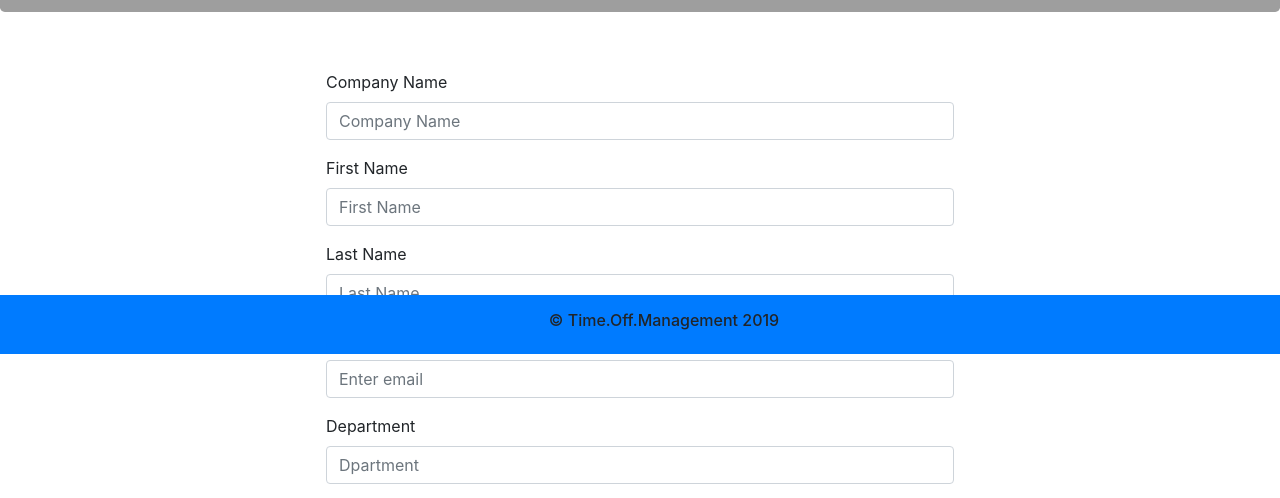
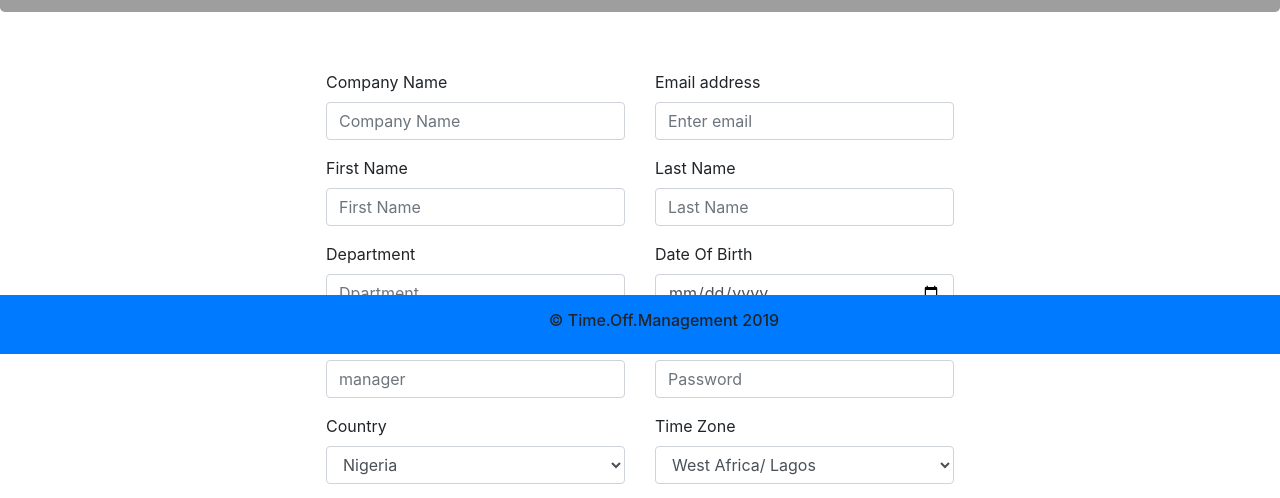
Before and after one commit to adisco4420/time-off-mgt-react, a React (Create React App) app: page /register in a window 1280 px wide. Shown: the part 446-944 px from the top of the page. Built offline with nearby package versions, Linux system fonts and the light colour scheme; grey boxes are pictures that could not be loaded.

Commit message:
update register page

```diff
--- a/src/component/auth/register/Register.js
+++ b/src/component/auth/register/Register.js
@@ -42,6 +42,7 @@ class Register extends React.Component{
           invaildError: false,
           errorResponse: false,
           successResponse: false,
+          loading: false,
           formErrors: {
             companyName: '',
             firstName: "",
@@ -55,7 +56,7 @@ class Register extends React.Component{
         };
       }
       storeToLocalstorage = (data) => {
-        localStorage.setItem('userToken', data)
+        localStorage.setItem('currentUserTimeOff', JSON.stringify(data))
       }
 
       handleSubmit = e => {
@@ -71,16 +72,17 @@ class Register extends React.Component{
             email: this.state.email,
             password: this.state.password
           };
-          console.log('success');
-          axios.post('http://localhost:6004/employee/register', body).then((data) => {
-            console.log(data.data)
-            const userData = data.data.data
+          this.setState({loading: true, errorResponse: false})
+          axios.post(`${process.env.REACT_APP_TimeOffURL}/employee/register`, body).then((data) => {
+            // console.log(data.data)
+            const userData = data.data
             this.storeToLocalstorage(userData)
+            this.setState({loading: false})
             this.props.history.push('/employee-dashboard')
           })
           .catch(err => {
             const errorMsg = err.response.data.message;
-            this.setState({errorResponse: errorMsg})
+            this.setState({errorResponse: errorMsg, loading: false})
             console.log(err.response)
           })
 
@@ -150,11 +152,10 @@ class Register extends React.Component{
                 </div>
 
                 <form className="container mb-5" onSubmit={this.handleSubmit} noValidate style={{padding: '2% 20%' }}>
-                    <div className="">
-                    {
-                  this.state.errorResponse ? <div className="alert alert-danger text-center">{this.state.errorResponse}</div> : ''
-                }
-                    <div className="form-group">
+                {this.state.errorResponse ? <div className="alert alert-danger text-center">{this.state.errorResponse}</div> : ''}
+                 {this.state.loading ? <h6 className="text-center">Loading...</h6> : ''}
+                <div className="row">
+                    <div className="form-group col-md-6">
                     <label >Company Name</label>
                     <input type="text" className="form-control"  placeholder="Company Name"
                           name="companyName"  noValidate onChange={this.handleChange}/>
@@ -162,7 +163,17 @@ class Register extends React.Component{
                     <p className="text-danger">* company name is required</p> : '' }
                     {(<span className="text-danger">{formErrors.companyName}</span>)}
                    </div>
-                   <div className="form-group">
+                   <div className="form-group col-md-6">
+                    <label >Email address</label>
+                    <input type="email" className="form-control"  placeholder="Enter email"
+                          name="email"  noValidate onChange={this.handleChange}/>
+                    {this.state.invaildError && (this.state.email === null) ?
+                    <p className="text-danger">* email is required</p> : '' }
+                      {formErrors.email.length > 0 && (
+                         <span className="text-danger">{formErrors.email}</span>
+              )}
+                   </div>
+                   <div className="form-group col-md-6">
                     <label >First Name</label>
                     <input type="text" className="form-control"  placeholder="First Name"
                           name="firstName"  noValidate onChange={this.handleChange}/>
@@ -171,7 +182,7 @@ class Register extends React.Component{
                       {formErrors.firstName.length > 0 && (
                          <span className="text-danger">{formErrors.firstName}</span>)}
                    </div>
-                   <div className="form-group">
+                   <div className="form-group col-md-6">
                     <label >Last Name</label>
                     <input type="text" className="form-control"  placeholder="Last Name"
                           name="lastName"  noValidate onChange={this.handleChange}/>
@@ -181,20 +192,11 @@ class Register extends React.Component{
                          <span className="text-danger">{formErrors.lastName}</span>
               )}
                    </div>
-                    <div className="form-group">
-                    <label >Email address</label>
-                    <input type="email" className="form-control"  placeholder="Enter email"
-                          name="email"  noValidate onChange={this.handleChange}/>
-                    {this.state.invaildError && (this.state.email === null) ?
-                    <p className="text-danger">* email is required</p> : '' }
-                      {formErrors.email.length > 0 && (
-                         <span className="text-danger">{formErrors.email}</span>
-              )}
-                   </div>
 
 
 
-                    <div className="form-group">
+
+                    <div className="form-group col-md-6">
                     <label >Department</label>
                     <input type="text" className="form-control"  placeholder="Dpartment"
                           name="department"  noValidate onChange={this.handleChange}/>
@@ -205,7 +207,7 @@ class Register extends React.Component{
               )}
                    </div>
 
-                      <div className="form-group">
+                      <div className="form-group col-md-6">
                     <label >Date Of Birth</label>
                     <input type="date" className="form-control"
                           name="dob"  noValidate onChange={this.handleChange}/>
@@ -216,7 +218,7 @@ class Register extends React.Component{
               )}
                    </div>
 
-                  <div className="form-group">
+                  <div className="form-group col-md-6">
                     <label >Manager</label>
                     <input type="text" className="form-control" placeholder="manager"
                           name="manager"  noValidate onChange={this.handleChange}/>
@@ -226,7 +228,7 @@ class Register extends React.Component{
                          <span className="text-danger">{formErrors.manager}</span>
               )}
                    </div>
-                <div className="form-group">
+                <div className="form-group col-md-6">
                     <label >Password</label>
                     <input type="password" className="form-control"  placeholder="Password"
                                     name="password"
@@ -238,7 +240,7 @@ class Register extends React.Component{
                 <span className="text-danger">{formErrors.password}</span>
               )}
                 </div>
-                <div className="form-group">
+                <div className="form-group col-md-6">
                     <label >Country</label>
                     <select className="form-control" id="sel1">
                         <option>Nigeria</option>
@@ -247,7 +249,7 @@ class Register extends React.Component{
                         <option>South Africa</option>
                     </select>
                     </div>
-                    <div className="form-group">
+                    <div className="form-group col-md-6">
                     <label >Time Zone</label>
                     <select className="form-control" id="seld">
                         <option>West Africa/ Lagos</option>
@@ -257,7 +259,9 @@ class Register extends React.Component{
                     </select>
                     </div>
 
+                    <div className="col-md-12 text-center">
                     <button type="submit" className="btn btn-primary">Register</button>
+                    </div>
 
                     </div>
                 </form>
```
